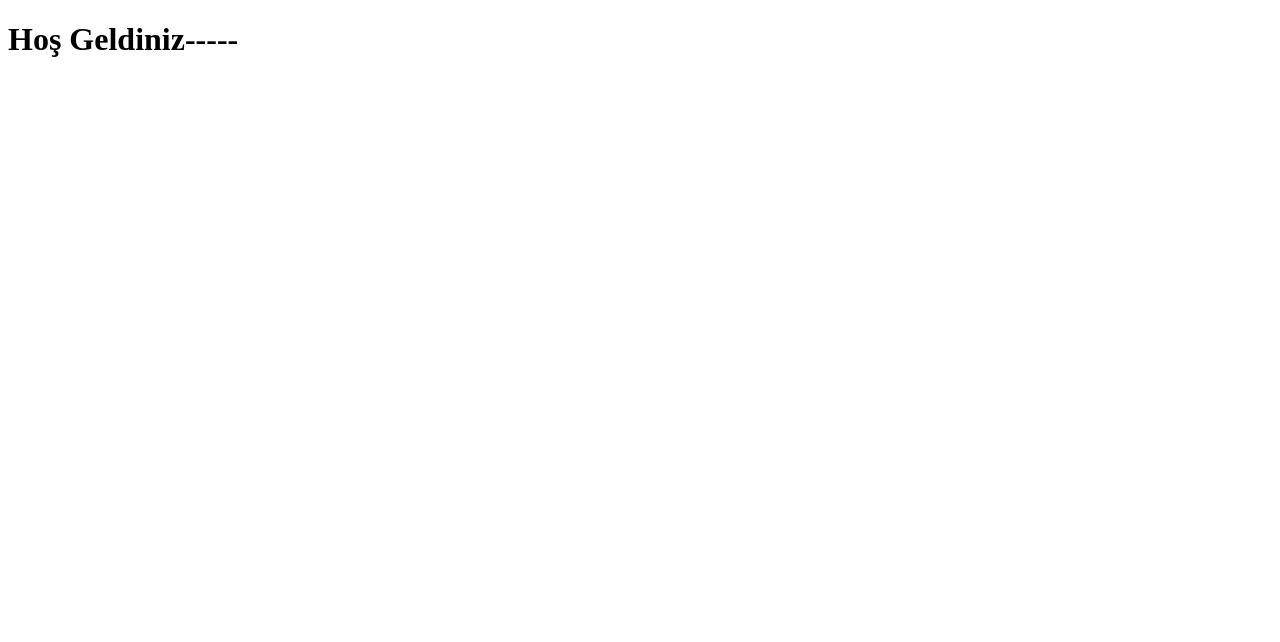
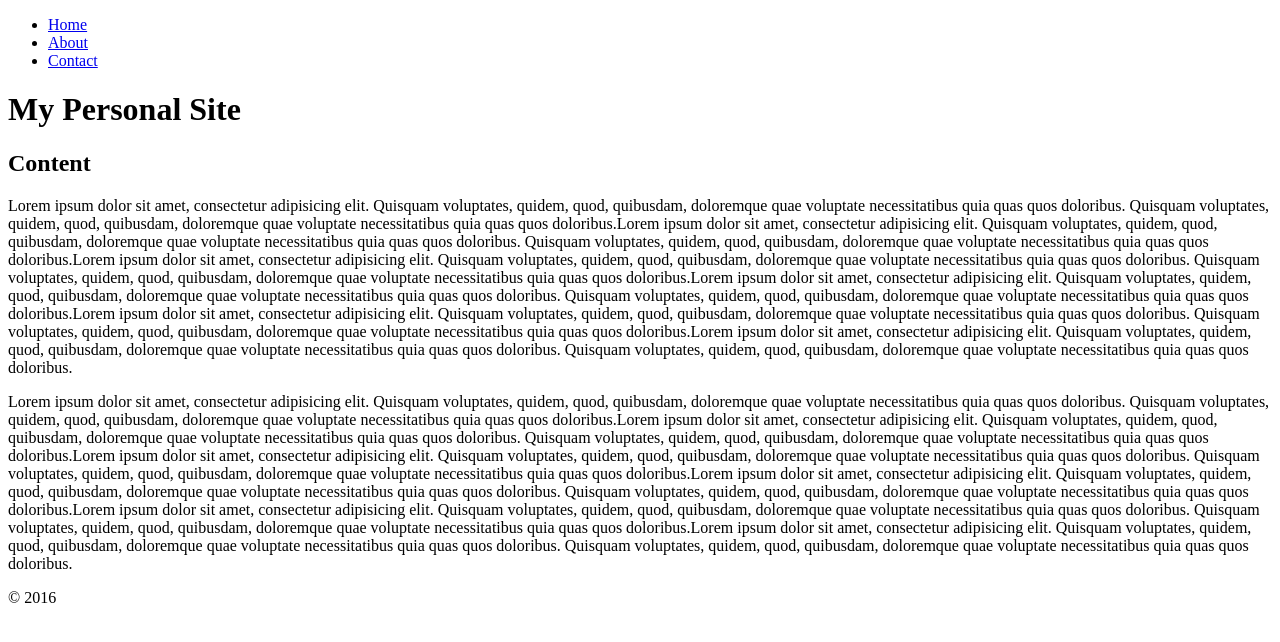
Before and after one commit to ozzkan-burak/django-personal-site, a Django app: page / in a window 1280 px wide. Before the commit the part shown is almost empty. Shown: the top 642 px of the page. Run offline with Django 4.2, Linux system fonts and the light colour scheme.

Commit message:
feat:episode13

```diff
--- a/Django_Personal_Site/Django_Personal_Site/urls.py
+++ b/Django_Personal_Site/Django_Personal_Site/urls.py
@@ -1,9 +1,12 @@
 from django.contrib import admin
 from django.urls import path, include
+from core.views import index
 
 urlpatterns = [
     path("admin/", admin.site.urls),
-    path("", include("core.urls")),  # 'core' uygulamanızın adını kullanın
+    # iki farklı şekilde de tanımlanabilir
+    ##path("", include("core.urls"), name="index" ),  # 'core' uygulamanızın adını kullanın(
+    path("", index, name="index"),
 ]
 
 # def index(request):
--- a/Django_Personal_Site/templates/index.html
+++ b/Django_Personal_Site/templates/index.html
@@ -1,9 +1,94 @@
 <!DOCTYPE html>
+<!--[if lt IE 7]>      <html class="no-js lt-ie9 lt-ie8 lt-ie7"> <![endif]-->
+<!--[if IE 7]>         <html class="no-js lt-ie9 lt-ie8"> <![endif]-->
+<!--[if IE 8]>         <html class="no-js lt-ie9"> <![endif]-->
+<!--[if gt IE 8]>      <html class="no-js"> <!--<![endif]-->
 <html>
   <head>
-    <title>Ana Sayfa</title>
+    <meta charset="utf-8" />
+    <meta http-equiv="X-UA-Compatible" content="IE=edge" />
+    <title></title>
+    <meta name="description" content="" />
+    <meta name="viewport" content="width=device-width, initial-scale=1" />
+    <link rel="stylesheet" href="" />
   </head>
   <body>
-    <h1>Hoş Geldiniz-----</h1>
+    <!--[if lt IE 7]>
+      <p class="browsehappy">
+        You are using an <strong>outdated</strong> browser. Please
+        <a href="#">upgrade your browser</a> to improve your experience.
+      </p>
+    <![endif]-->
+    <nav>
+      <ul>
+        <li><a href="#">Home</a></li>
+        <li><a href="#">About</a></li>
+        <li><a href="#">Contact</a></li>
+      </ul>
+    </nav>
+    <header>
+      <h1>My Personal Site</h1>
+    </header>
+    <section>
+      <h2>Content</h2>
+      <p>
+        Lorem ipsum dolor sit amet, consectetur adipisicing elit. Quisquam
+        voluptates, quidem, quod, quibusdam, doloremque quae voluptate
+        necessitatibus quia quas quos doloribus. Quisquam voluptates, quidem,
+        quod, quibusdam, doloremque quae voluptate necessitatibus quia quas quos
+        doloribus.Lorem ipsum dolor sit amet, consectetur adipisicing elit.
+        Quisquam voluptates, quidem, quod, quibusdam, doloremque quae voluptate
+        necessitatibus quia quas quos doloribus. Quisquam voluptates, quidem,
+        quod, quibusdam, doloremque quae voluptate necessitatibus quia quas quos
+        doloribus.Lorem ipsum dolor sit amet, consectetur adipisicing elit.
+        Quisquam voluptates, quidem, quod, quibusdam, doloremque quae voluptate
+        necessitatibus quia quas quos doloribus. Quisquam voluptates, quidem,
+        quod, quibusdam, doloremque quae voluptate necessitatibus quia quas quos
+        doloribus.Lorem ipsum dolor sit amet, consectetur adipisicing elit.
+        Quisquam voluptates, quidem, quod, quibusdam, doloremque quae voluptate
+        necessitatibus quia quas quos doloribus. Quisquam voluptates, quidem,
+        quod, quibusdam, doloremque quae voluptate necessitatibus quia quas quos
+        doloribus.Lorem ipsum dolor sit amet, consectetur adipisicing elit.
+        Quisquam voluptates, quidem, quod, quibusdam, doloremque quae voluptate
+        necessitatibus quia quas quos doloribus. Quisquam voluptates, quidem,
+        quod, quibusdam, doloremque quae voluptate necessitatibus quia quas quos
+        doloribus.Lorem ipsum dolor sit amet, consectetur adipisicing elit.
+        Quisquam voluptates, quidem, quod, quibusdam, doloremque quae voluptate
+        necessitatibus quia quas quos doloribus. Quisquam voluptates, quidem,
+        quod, quibusdam, doloremque quae voluptate necessitatibus quia quas quos
+        doloribus.
+      </p>
+      <p>
+        Lorem ipsum dolor sit amet, consectetur adipisicing elit. Quisquam
+        voluptates, quidem, quod, quibusdam, doloremque quae voluptate
+        necessitatibus quia quas quos doloribus. Quisquam voluptates, quidem,
+        quod, quibusdam, doloremque quae voluptate necessitatibus quia quas quos
+        doloribus.Lorem ipsum dolor sit amet, consectetur adipisicing elit.
+        Quisquam voluptates, quidem, quod, quibusdam, doloremque quae voluptate
+        necessitatibus quia quas quos doloribus. Quisquam voluptates, quidem,
+        quod, quibusdam, doloremque quae voluptate necessitatibus quia quas quos
+        doloribus.Lorem ipsum dolor sit amet, consectetur adipisicing elit.
+        Quisquam voluptates, quidem, quod, quibusdam, doloremque quae voluptate
+        necessitatibus quia quas quos doloribus. Quisquam voluptates, quidem,
+        quod, quibusdam, doloremque quae voluptate necessitatibus quia quas quos
+        doloribus.Lorem ipsum dolor sit amet, consectetur adipisicing elit.
+        Quisquam voluptates, quidem, quod, quibusdam, doloremque quae voluptate
+        necessitatibus quia quas quos doloribus. Quisquam voluptates, quidem,
+        quod, quibusdam, doloremque quae voluptate necessitatibus quia quas quos
+        doloribus.Lorem ipsum dolor sit amet, consectetur adipisicing elit.
+        Quisquam voluptates, quidem, quod, quibusdam, doloremque quae voluptate
+        necessitatibus quia quas quos doloribus. Quisquam voluptates, quidem,
+        quod, quibusdam, doloremque quae voluptate necessitatibus quia quas quos
+        doloribus.Lorem ipsum dolor sit amet, consectetur adipisicing elit.
+        Quisquam voluptates, quidem, quod, quibusdam, doloremque quae voluptate
+        necessitatibus quia quas quos doloribus. Quisquam voluptates, quidem,
+        quod, quibusdam, doloremque quae voluptate necessitatibus quia quas quos
+        doloribus.
+      </p>
+    </section>
+    <footer>
+      <p>&copy; 2016</p>
+    </footer>
+    <script src="" async defer></script>
   </body>
 </html>
```
